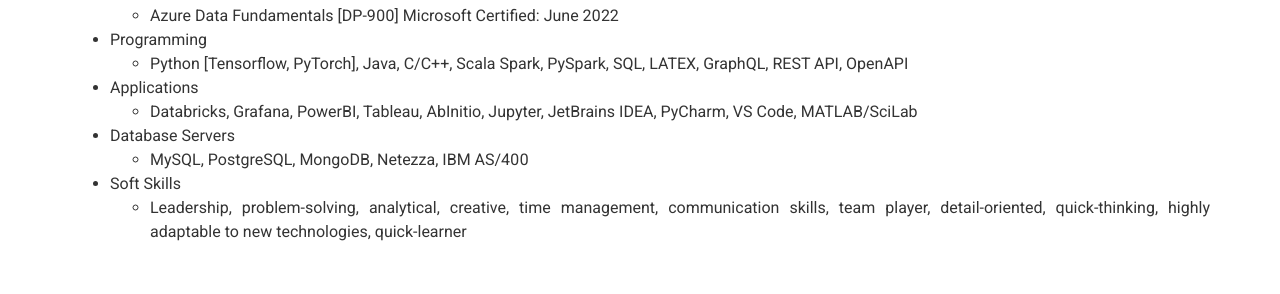
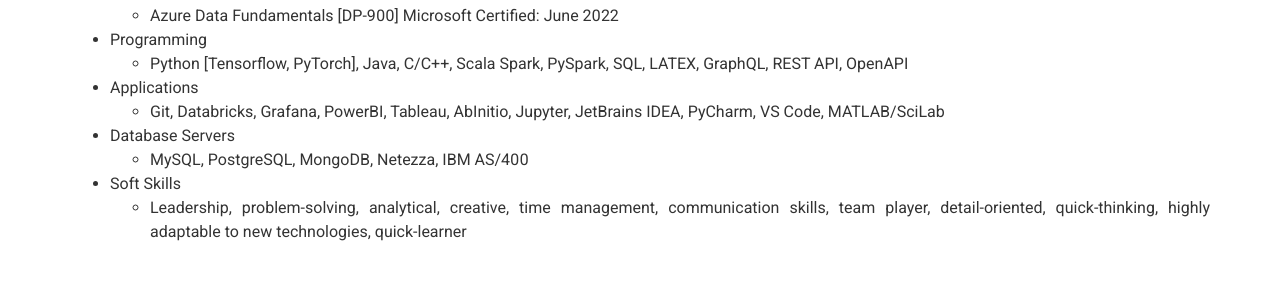
Before and after one commit to nschdeva/nschdeva.github.io, a Jekyll site: the page built from index.md, in a window 1280 px wide and 900 px high, scrolled down 3229 px. Shown: the part 514-808 px from the top of the window. Built offline with Jekyll 4.4.1, drawn with Linux system fonts in a browser that asks for light colours; nearby versions of some CDN libraries.

Commit message:
Update _config.yml
Added GIT!

```diff
--- a/_config.yml
+++ b/_config.yml
@@ -230,7 +230,7 @@ content:
         - Programming
           - Python [Tensorflow, PyTorch], Java, C/C++, Scala Spark, PySpark, SQL, LATEX, GraphQL, REST API, OpenAPI
         - Applications
-          - Databricks, Grafana, PowerBI, Tableau, AbInitio, Jupyter, JetBrains IDEA, PyCharm, VS Code, MATLAB/SciLab
+          - Git, Databricks, Grafana, PowerBI, Tableau, AbInitio, Jupyter, JetBrains IDEA, PyCharm, VS Code, MATLAB/SciLab
         - Database Servers
           - MySQL, PostgreSQL, MongoDB, Netezza, IBM AS/400
         - Soft Skills
```
